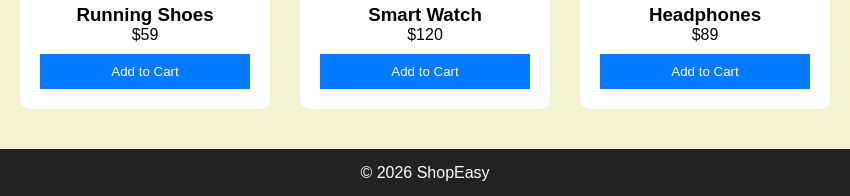
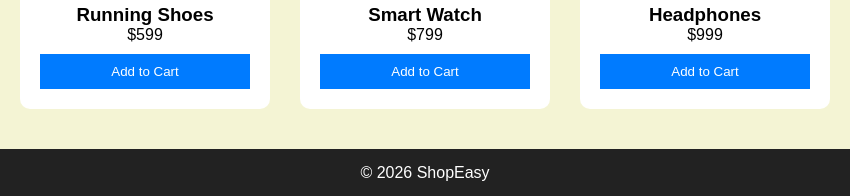
Before and after one commit to suthir02/shopeasy, a plain HTML site: page index.html in a window 1280 px wide. Shown: the part 594-790 px from the top of the page, 215-1065 px from the left. Drawn offline with Linux system fonts and the light colour scheme.

Commit message:
Update index.html

```diff
--- a/index.html
+++ b/index.html
@@ -46,21 +46,21 @@
 <div class="card">
 <img src="img/shoes.webp" alt="Shoes">
 <h3>Running Shoes</h3>
-<p>$59</p>
+<p>$599</p>
 <button>Add to Cart</button>
 </div>
 
 <div class="card">
 <img src="img/watch.webp" alt="Watch">
 <h3>Smart Watch</h3>
-<p>$120</p>
+<p>$799</p>
 <button>Add to Cart</button>
 </div>
 
 <div class="card">
 <img src="img/headphone.webp" alt="Headphones">
 <h3>Headphones</h3>
-<p>$89</p>
+<p>$999</p>
 <button>Add to Cart</button>
 </div>
 
```
